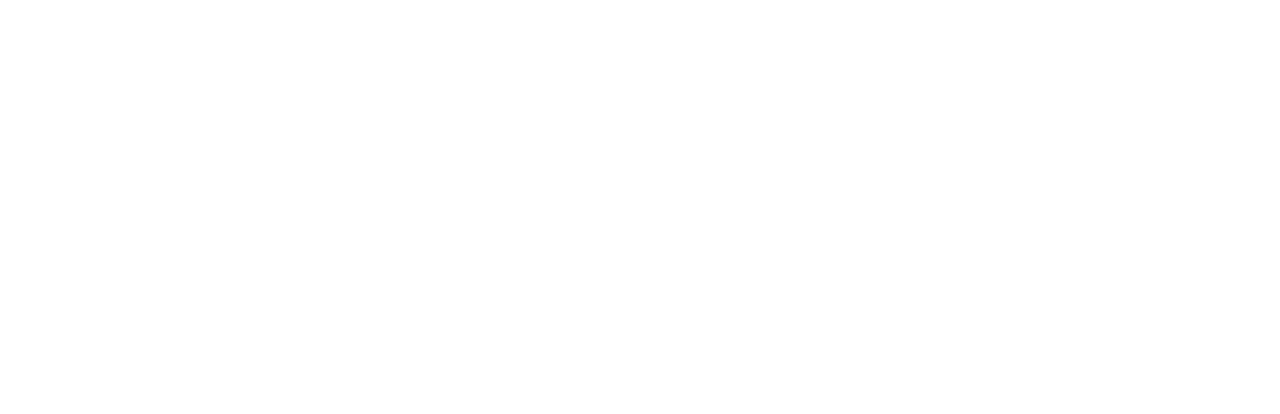
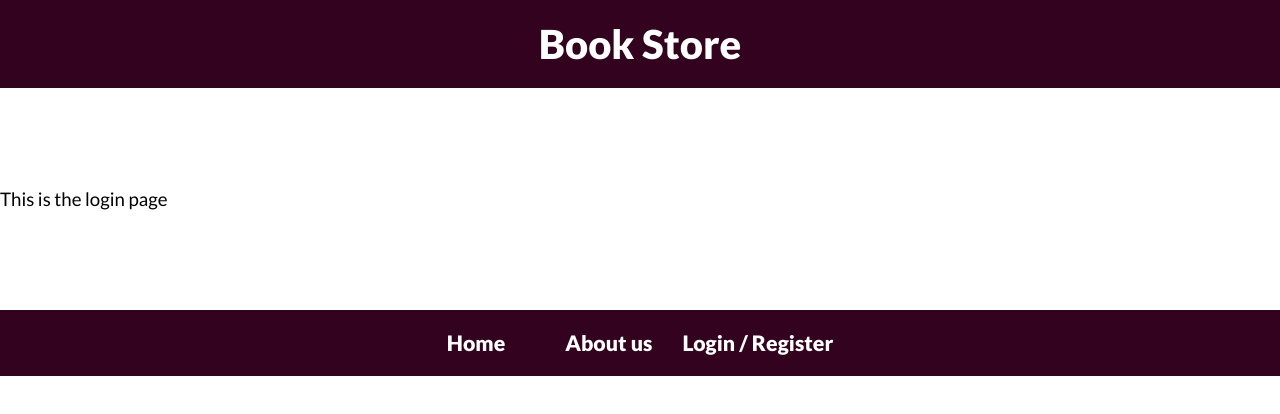
Before and after one commit to merlox/book-store, a React app: page /login in a window 1280 px wide. Shown: the top 414 px of the page. Built offline with nearby package versions, Linux system fonts and the light colour scheme.

Commit message:
Added link component and created footers and headers'

```diff
--- a/package.json
+++ b/package.json
@@ -6,7 +6,7 @@
   "scripts": {
     "compile": "webpack --production",
     "watch": "webpack -dw",
-    "serve": "http-server dist/"
+    "serve": "nodemon server.js"
   },
   "keywords": [],
   "author": "",
@@ -27,5 +27,9 @@
     "stylus-loader": "^3.0.2",
     "webpack": "^4.40.2",
     "webpack-cli": "^3.3.8"
+  },
+  "dependencies": {
+    "body-parser": "^1.19.0",
+    "express": "^4.17.1"
   }
 }
--- a/src/App.js
+++ b/src/App.js
@@ -4,6 +4,7 @@ import { BrowserRouter, Switch, Route } from 'react-router-dom'
 import Home from './components/Home'
 import AboutUs from './components/AboutUs'
 import ProductPage from './components/ProductPage'
+import Login from './components/Login'
 import './index.styl'
 
 class App extends Component {
@@ -38,6 +39,9 @@ class App extends Component {
                             productPrice={this.state.productPrice}
                         />
                     )} />
+                    <Route path="/login" render={() => (
+                        <Login />
+                    )} />
                 </Switch>
             </BrowserRouter>
         )
--- a/src/components/AboutUs.js
+++ b/src/components/AboutUs.js
@@ -1,5 +1,6 @@
 import React, { Component } from 'react'
-import { Link } from 'react-router-dom'
+import Footer from './Footer'
+import Header from './Header'
 
 export default class AboutUs extends Component {
     constructor () {
@@ -8,17 +9,14 @@ export default class AboutUs extends Component {
     render () {
         return (
             <div>
-                <div className="header">Book Store</div>
+                <Header />
 
                 <div className="about-us">
                     <h1>Book Store About Us</h1>
                     <p>Our book store is one of those precious places where you can let your imagination go wild by exploring all kinds of interesting books that will make you feel like you're in another universe, in another better planet made for yourself.</p>
                 </div>
 
-                <div className="footer">
-                    <Link to="/">Home</Link>
-                    <Link to="/about-us">About us</Link>
-                </div>
+                <Footer />
             </div>
         )
     }
--- /dev/null
+++ b/src/components/Footer.js
@@ -0,0 +1,18 @@
+import React, { Component } from 'react'
+import { Link } from 'react-router-dom'
+
+export default class Footer extends Component {
+    constructor () {
+        super()
+    }
+
+    render () {
+        return (
+            <div className="footer">
+                <Link to="/">Home</Link>
+                <Link to="/about-us">About us</Link>
+                <Link to="/login">Login / Register</Link>
+            </div>
+        )
+    }
+}
--- /dev/null
+++ b/src/components/Header.js
@@ -0,0 +1,13 @@
+import React, { Component } from 'react'
+
+export default class Header extends Component {
+    constructor () {
+        super()
+    }
+
+    render () {
+        return (
+            <div className="header">Book Store</div>
+        )
+    }
+}
--- a/src/components/Home.js
+++ b/src/components/Home.js
@@ -1,5 +1,7 @@
 import React, { Component } from 'react'
 import { Link } from 'react-router-dom'
+import Footer from './Footer'
+import Header from './Header'
 
 export default class Home extends Component {
     constructor () {
@@ -9,7 +11,7 @@ export default class Home extends Component {
     render () {
         return (
             <div>
-                <div className="header">Book Store</div>
+                <Header />
                 <div className="products-container">
                     <Product
                         title="Hunger makes me a modern girl"
@@ -48,10 +50,7 @@ export default class Home extends Component {
                         buyProduct={(title, price) => this.props.buyProduct(title, price)}
                     />
                 </div>
-                <div className="footer">
-                    <Link to="/">Home</Link>
-                    <Link to="/about-us">About us</Link>
-                </div>
+                <Footer />
             </div>
         )
     }
--- /dev/null
+++ b/src/components/Login.js
@@ -0,0 +1,19 @@
+import React, { Component } from 'react'
+import Header from './Header'
+import Footer from './Footer'
+
+export default class Login extends Component {
+    constructor () {
+        super()
+    }
+
+    render () {
+        return (
+            <div>
+                <Header />
+                This is the login page
+                <Footer />
+            </div>
+        )
+    }
+}
--- a/src/components/ProductPage.js
+++ b/src/components/ProductPage.js
@@ -1,5 +1,7 @@
 import React, { Component } from 'react'
 import { Link } from 'react-router-dom'
+import Footer from './Footer'
+import Header from './Header'
 
 export default class ProductPage extends Component {
     constructor (props) {
@@ -9,7 +11,8 @@ export default class ProductPage extends Component {
     render () {
         return (
             <div>
-                <div className="header">Book Store</div>
+                <Header />
+
                 <div className="product-details">
                     <h1>{this.props.productTitle}</h1>
                     <p>
@@ -23,10 +26,7 @@ export default class ProductPage extends Component {
                     <Link className="button-link" to="/">Go Back</Link>
                 </div>
 
-                <div className="footer">
-                    <Link to="/">Home</Link>
-                    <Link to="/about-us">About us</Link>
-                </div>
+                <Footer />
             </div>
         )
     }
```
Also changed, not shown: server.js (added, +12 -0 lines), 3 other files (tests, documents, lock files or other folders).
